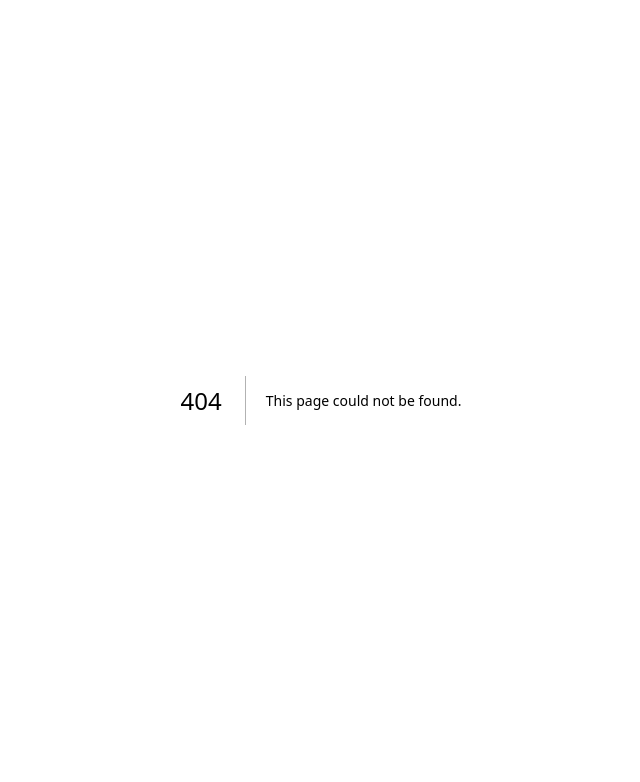
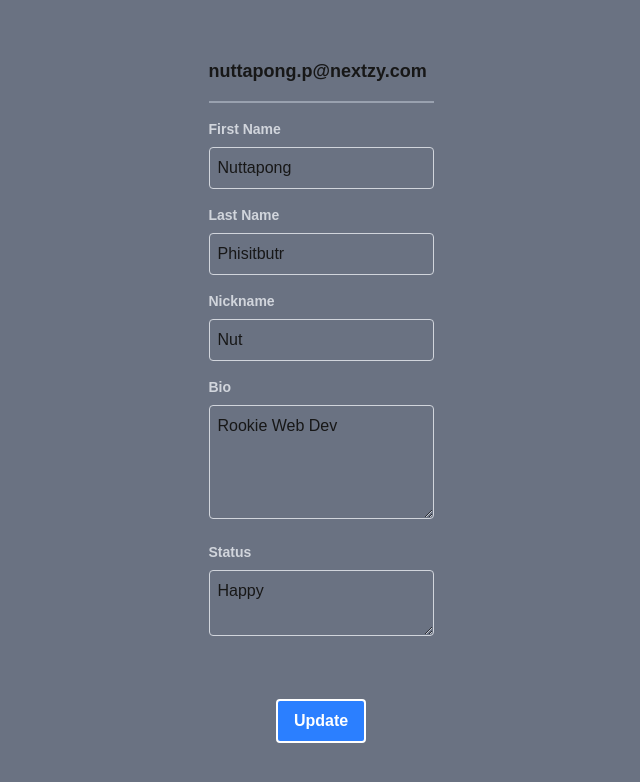
Before and after one commit to nuttapongnextzy/bondhub, a Next.js app: page /my-profile/1 in a window 1280 px wide. Before the commit this address had no page. Shown: the top 782 px of the page, without its empty margins (319-959 px from the left). Built offline with nearby package versions, Linux system fonts and the light colour scheme.

Commit message:
feat: create MyProfile page

```diff
--- a/app/members/page.tsx
+++ b/app/members/page.tsx
@@ -1,31 +1,11 @@
-import { Profile } from "@/lib/profile";
+import { profiles } from "@/lib/placeholder-data";
 import ProfileCard from "@/components/ProfileCard";
 
 function Page() {
-  const profile1: Profile = {
-    email: "nuttapong.p@nextzy.com",
-    firstName: "Nuttapong",
-    lastName: "Phisitbutr",
-    nickname: "Nut",
-    bio: "Rookie Web Dev",
-    status: "Happy",
-    profileImage: "https://api.dicebear.com/7.x/personas/svg?seed=Steven",
-  };
-
-  const profile2: Profile = {
-    email: "leomessi@nextzy.com",
-    firstName: "Lionel",
-    lastName: "Messi",
-    nickname: "",
-    bio: "Footballer",
-    status: "Happy",
-    profileImage: "https://api.dicebear.com/7.x/personas/svg?seed=John",
-  };
-
   return (
     <div className="grid grid-cols-2 md:grid-cols-3 lg:grid-cols-5 gap-4 p-5">
-      <ProfileCard profile={profile1} />
-      <ProfileCard profile={profile2} />
+      <ProfileCard profile={profiles[0]} />
+      <ProfileCard profile={profiles[1]} />
     </div>
   );
 }
--- /dev/null
+++ b/app/my-profile/[id]/page.tsx
@@ -0,0 +1,16 @@
+import { MyProfileForm } from "@/components/MyProfileForm";
+import { profiles } from "@/lib/placeholder-data";
+
+function Page() {
+  const profile = profiles[0];
+
+  return (
+    <div className="min-h-screen bg-gray-500 flex items-center justify-center">
+      <div>
+        <MyProfileForm profile={profile} />
+      </div>
+    </div>
+  );
+}
+
+export default Page;
--- a/app/my-profile/page.tsx
+++ /dev/null
@@ -1,5 +0,0 @@
-function Page() {
-  return <div className=""></div>;
-}
-
-export default Page;
--- a/components/BurgerMenu.tsx
+++ b/components/BurgerMenu.tsx
@@ -17,7 +17,7 @@ const BurgerMenu = () => {
   const [isOpen, setIsOpen] = useState(false);
 
   const menuItems = [
-    { name: "My Profile", href: "/my-profile", icon: User },
+    { name: "My Profile", href: "/my-profile/1", icon: User },
     { name: "Members", href: "/members", icon: Contact },
     { name: "Challenges", href: "/challenges", icon: Swords },
     // { name: "Games", href: "/games", icon: Gamepad },
--- /dev/null
+++ b/components/MyProfileForm.tsx
@@ -0,0 +1,78 @@
+"use client";
+
+import { useState } from "react";
+import { useRouter } from "next/navigation";
+import { Profile } from "@/lib/profile";
+
+const Input = ({ label, value }: { label: string; value: string }) => {
+  return (
+    <div className="mb-4">
+      <label className="block text-gray-300 text-sm font-bold mb-2">
+        {label}
+      </label>
+      <input
+        type="text"
+        name={label}
+        defaultValue={value}
+        className="w-full border border-gray-300 rounded p-2"
+        // placeholder={`Enter ${label}...`}
+      />
+    </div>
+  );
+};
+
+const TexareaInput = ({
+  label,
+  value,
+  rows,
+}: {
+  label: string;
+  value: string;
+  rows: number;
+}) => {
+  return (
+    <div className="mb-4">
+      <label className="block text-gray-300 text-sm font-bold mb-2">
+        {label}
+      </label>
+      <textarea
+        id={label}
+        name={label}
+        defaultValue={value}
+        rows={rows}
+        className="w-full border border-gray-300 rounded p-2"
+        // placeholder={`Enter ${label}...`}
+      />
+    </div>
+  );
+};
+
+export const MyProfileForm = ({ profile }: { profile: Profile }) => {
+  const router = useRouter();
+
+  const handleSubmit = (e) => {
+    e.preventDefault();
+
+    console.log("submit");
+  };
+
+  return (
+    <form onSubmit={handleSubmit}>
+      <p className="font-bold text-lg">{profile?.email}</p>
+      <div className="border-t-2 border-gray-400 my-4"></div>
+      <Input label={"First Name"} value={profile?.firstName} />
+      <Input label={"Last Name"} value={profile?.lastName} />
+      <Input label={"Nickname"} value={profile?.nickname} />
+      <TexareaInput label={"Bio"} value={profile?.bio} rows={4} />
+      <TexareaInput label={"Status"} value={profile?.status} rows={2} />
+      <div className="text-center">
+        <button
+          type="submit"
+          className="border-2 bg-blue-500 hover:bg-blue-600 text-white font-bold px-4 py-2 rounded mt-10"
+        >
+          Update
+        </button>
+      </div>
+    </form>
+  );
+};
--- /dev/null
+++ b/lib/placeholder-data.ts
@@ -0,0 +1,24 @@
+import { Profile } from "@/lib/profile";
+
+export const profiles: Profile[] = [
+  {
+    id: "1",
+    email: "nuttapong.p@nextzy.com",
+    firstName: "Nuttapong",
+    lastName: "Phisitbutr",
+    nickname: "Nut",
+    bio: "Rookie Web Dev",
+    status: "Happy",
+    profileImage: "https://api.dicebear.com/7.x/personas/svg?seed=Steven",
+  },
+  {
+    id: "2",
+    email: "leomessi@nextzy.com",
+    firstName: "Lionel",
+    lastName: "Messi",
+    nickname: "",
+    bio: "Footballer",
+    status: "Happy",
+    profileImage: "https://api.dicebear.com/7.x/personas/svg?seed=John",
+  },
+];
--- a/lib/profile.ts
+++ b/lib/profile.ts
@@ -1,4 +1,5 @@
-export type Profile = {
+export interface Profile {
+  id: string;
   email: string;
   firstName: string;
   lastName: string;
@@ -6,4 +7,4 @@ export type Profile = {
   bio: string;
   status: string;
   profileImage: string;
-};
+}
```
